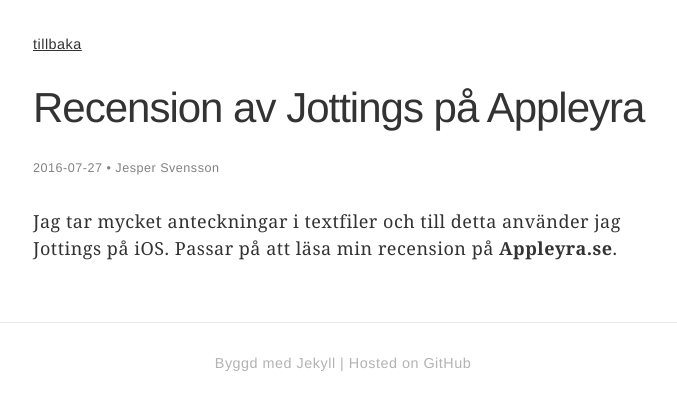
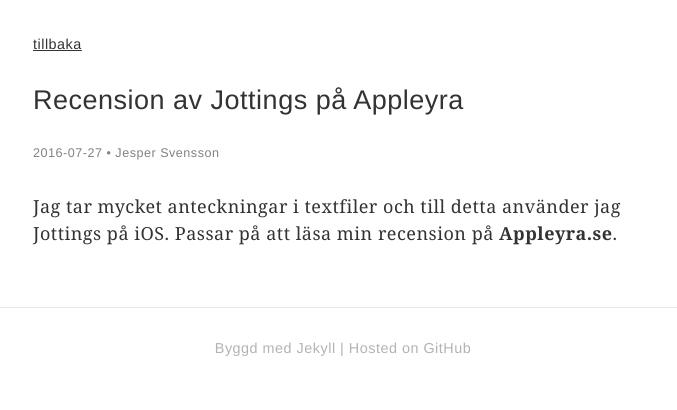
Before and after one commit to jesperpsvensson/jesperpsvensson.github.io, a Jekyll site: the page built from _posts/2016-07-27-Recension-av-Jottings-på-Appleyra.md, in a window 1280 px wide. Shown: the top 410 px of the page, without its empty margins (297-974 px from the left). Built offline with Jekyll 4.4.1, drawn with Linux system fonts in a browser that asks for light colours.

Commit message:
font post-title

```diff
--- a/_sass/_layout.scss
+++ b/_sass/_layout.scss
@@ -159,12 +159,12 @@
 }
 
 .post-title {
-    font-size: 42px;
-    letter-spacing: -1px;
+    //font-size: 42px;
+    //letter-spacing: -1px;
     line-height: 1;
 
     @include media-query($on-laptop) {
-        font-size: 36px;
+        //font-size: 36px;
     }
 }
 
```
